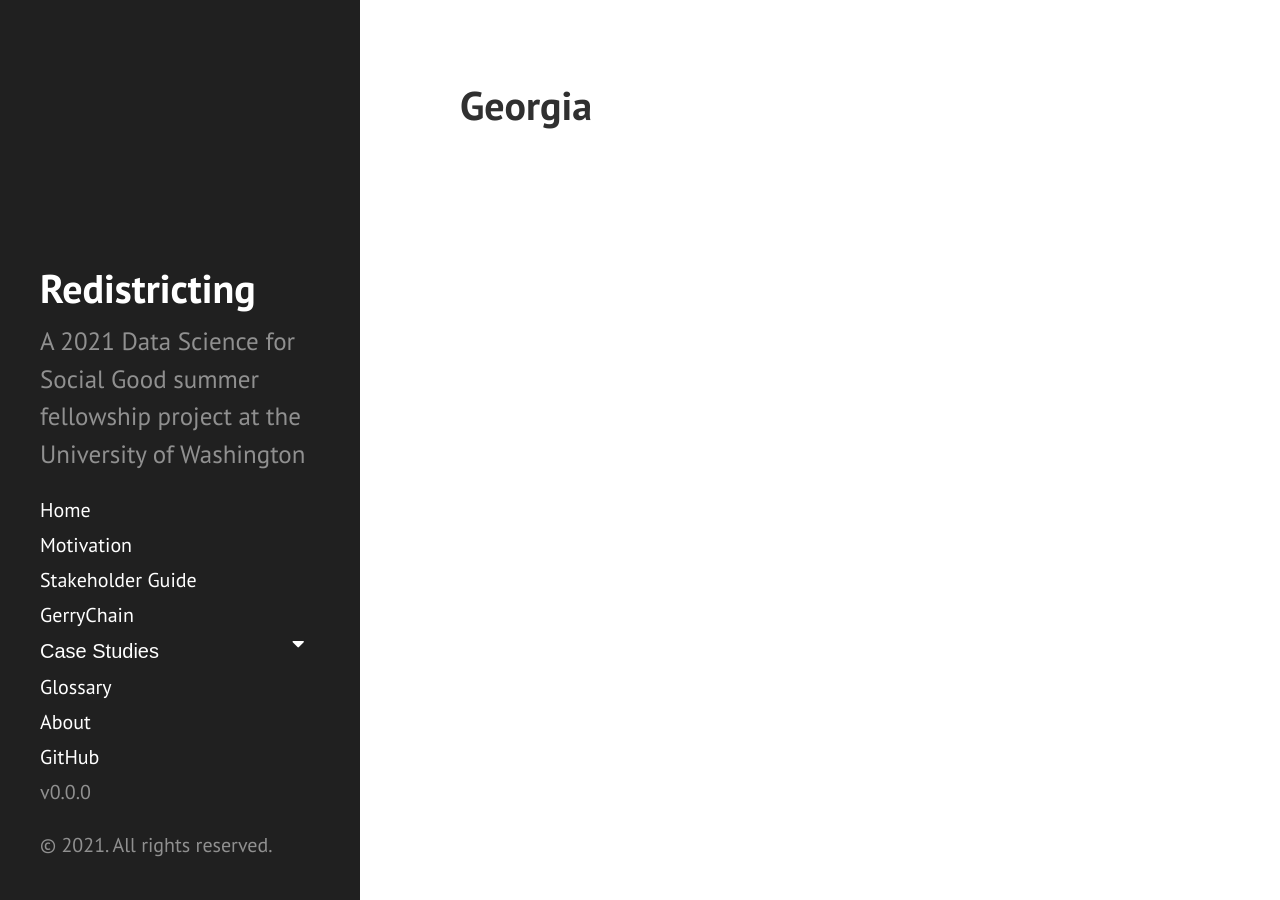
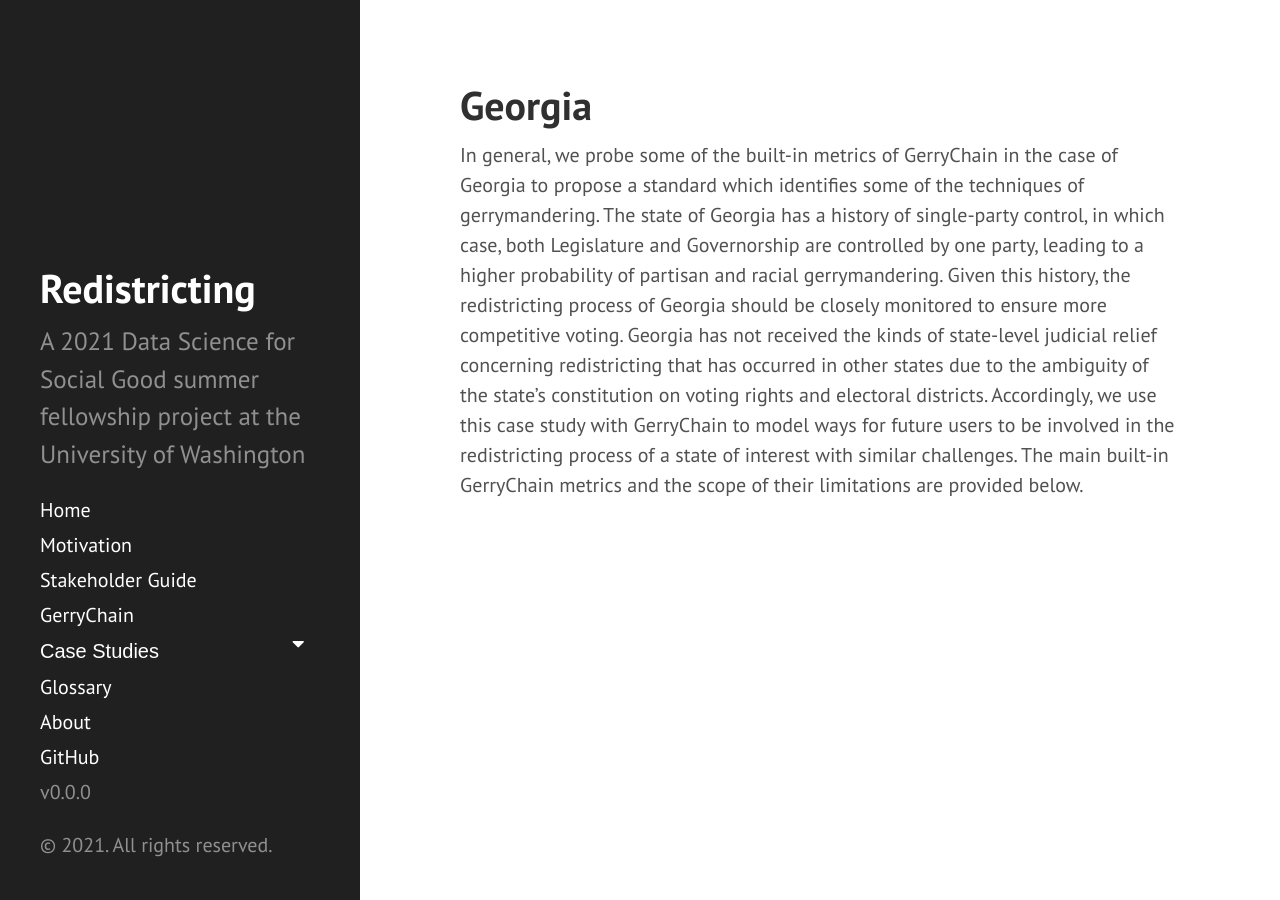
Before and after one commit to uwescience/DSSG2021-redistricting-website, a Jekyll site: the page built from georgia.md, in a window 1280 px wide. Built offline with Jekyll 4.4.1, drawn with Linux system fonts in a browser that asks for light colours.

Commit message:
Update georgia.md

```diff
--- a/georgia.md
+++ b/georgia.md
@@ -2,3 +2,5 @@
 layout: page
 title: Georgia
 ---
+
+In general, we probe some of the built-in metrics of GerryChain in the case of Georgia to propose a standard which identifies some of the techniques of gerrymandering. The state of Georgia has a history of single-party control, in which case, both Legislature and Governorship are controlled by one party, leading to a higher probability of partisan and racial gerrymandering. Given this history, the redistricting process of Georgia should be closely monitored to ensure more competitive voting. Georgia has not received the kinds of state-level judicial relief concerning redistricting that has occurred in other states due to the ambiguity of the state’s constitution on voting rights and electoral districts. Accordingly, we use this case study with GerryChain to model ways for future users to be involved in the redistricting process of a state of interest with similar challenges. The main built-in GerryChain metrics and the scope of their limitations are provided below.
```
